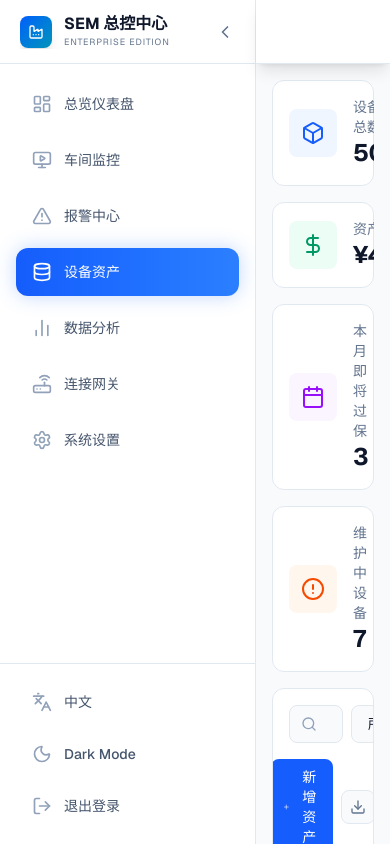
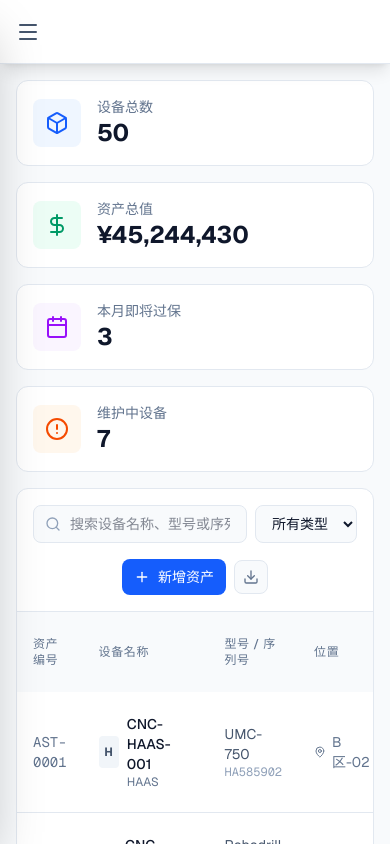
Before and after one commit to monster-echo/sem-ai, a Next.js app: page /assets in a window 390 px wide. Shown: the top 844 px of the page. Built offline with nearby package versions, Linux system fonts and the light colour scheme.

Commit message:
feat: add mobile sidebar functionality and menu toggle button

```diff
--- a/src/components/layout/ContentLayout.tsx
+++ b/src/components/layout/ContentLayout.tsx
@@ -1,6 +1,7 @@
 "use client";
 
 import React, { useState, useEffect } from "react";
+import { Menu } from "lucide-react";
 import Sidebar from "./Sidebar";
 
 interface ContentLayoutProps {
@@ -9,6 +10,7 @@ interface ContentLayoutProps {
 
 const ContentLayout: React.FC<ContentLayoutProps> = ({ children }) => {
   const [isSidebarCollapsed, setIsSidebarCollapsed] = useState(false);
+  const [isMobileMenuOpen, setIsMobileMenuOpen] = useState(false);
   const [currentTime, setCurrentTime] = useState(new Date());
 
   useEffect(() => {
@@ -18,6 +20,8 @@ const ContentLayout: React.FC<ContentLayoutProps> = ({ children }) => {
 
   return (
     <div className="w-full bg-slate-50 dark:bg-slate-950 text-slate-900 dark:text-slate-200 font-sans selection:bg-cyan-500/30 flex flex-row min-h-screen">
+      {/* Desktop Sidebar */}
+      <div className="hidden md:block">
         <Sidebar
           isOpen={false}
           onClose={() => {}}
@@ -25,9 +29,28 @@ const ContentLayout: React.FC<ContentLayoutProps> = ({ children }) => {
           isCollapsed={isSidebarCollapsed}
           onToggleCollapse={() => setIsSidebarCollapsed(!isSidebarCollapsed)}
         />
+      </div>
+
+      {/* Mobile Sidebar */}
+      <div className="md:hidden">
+        <Sidebar
+          isOpen={isMobileMenuOpen}
+          onClose={() => setIsMobileMenuOpen(false)}
+          mode="overlay"
+          isCollapsed={false}
+        />
+      </div>
 
       <div className="flex flex-col flex-1 min-w-0 relative transition-all duration-300">
-        <header className="bg-white dark:bg-slate-900 border-b border-slate-200 dark:border-slate-800 px-4 py-3 flex justify-end items-center shadow-lg shrink-0 h-16 relative z-10">
+        <header className="bg-white dark:bg-slate-900 border-b border-slate-200 dark:border-slate-800 px-4 py-3 flex justify-between md:justify-end items-center shadow-lg shrink-0 h-16 relative z-10">
+          <button
+            className="md:hidden p-2 -ml-2 text-slate-600 dark:text-slate-300 hover:bg-slate-100 dark:hover:bg-slate-800 rounded-lg transition-colors"
+            onClick={() => setIsMobileMenuOpen(true)}
+            aria-label="Open menu"
+          >
+            <Menu className="w-6 h-6" />
+          </button>
+
           <div className="flex items-center gap-4">
             <div className="text-right hidden md:block pl-4 border-l border-slate-200 dark:border-slate-800">
               <div className="text-xl font-mono font-bold text-slate-900 dark:text-white leading-none">
```
Lines whose indentation alone changed are shown as unchanged.
